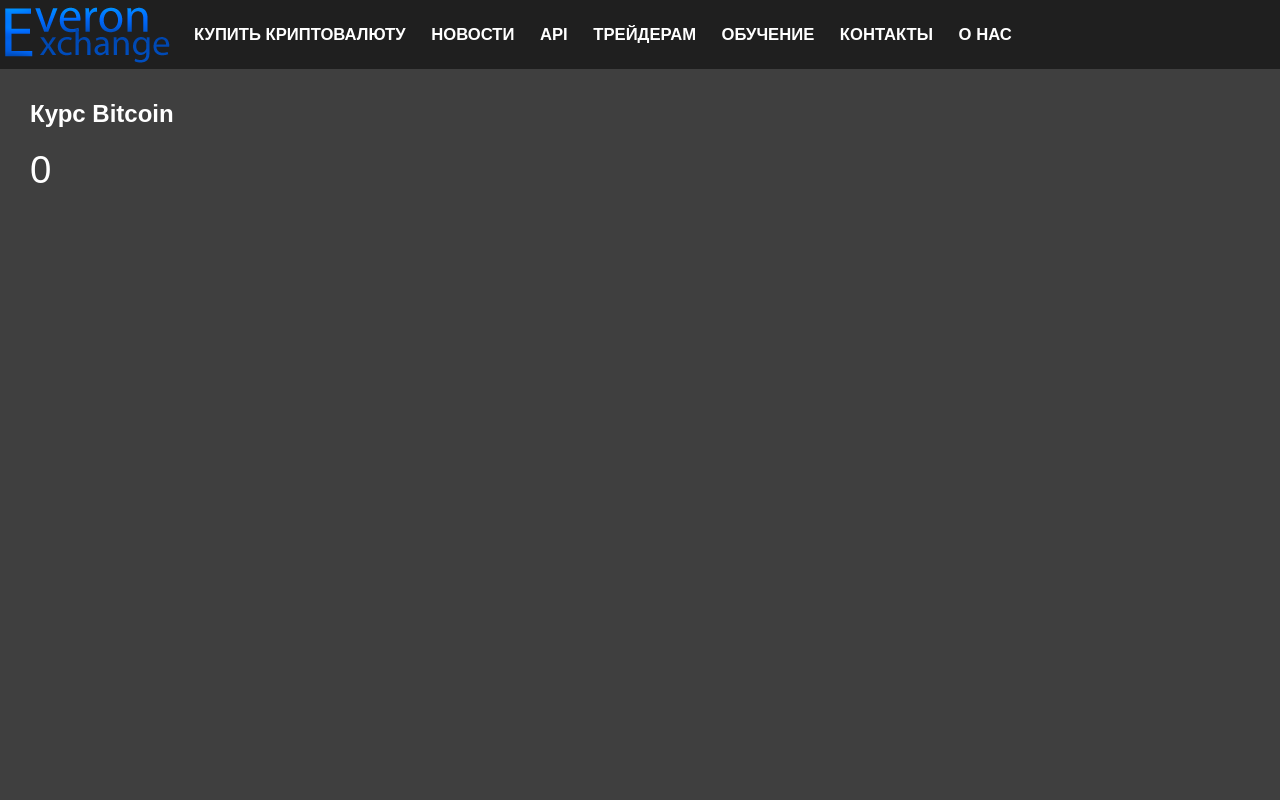
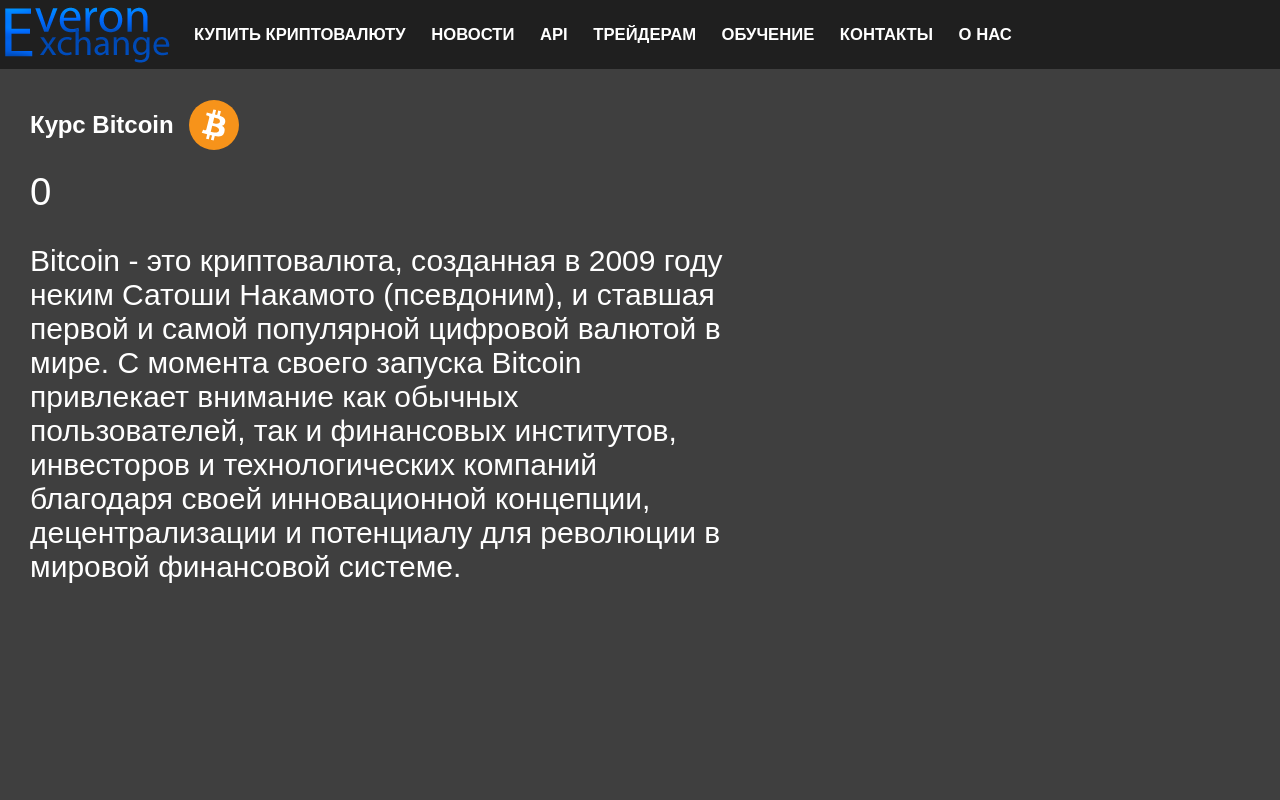
Before and after one commit to gridxprime/crypto-currency-rates, a React (Vite) app: page /btc in a window 1280 px wide. Shown: the top 800 px of the page. Built offline with nearby package versions, Linux system fonts and the light colour scheme; no server answers; a web font is replaced by a local one.

Commit message:
v1.2.5 'Btc page added'

```diff
--- a/src/components/pages/Btc.jsx
+++ b/src/components/pages/Btc.jsx
@@ -2,7 +2,7 @@ import React, { useState, useEffect } from 'react';
 import './style.css'
 import './media.css'
 import Footer from '../Footer.jsx'
-
+import btcIcon from '../../assets/img/Main/btc.svg'
 
 function Btc() {
 
@@ -31,12 +31,22 @@ function Btc() {
   <>
 
 <section className='rates__page'>
-    <h2>
-      Курс Bitcoin
-    </h2>
+    <div className="crypto__inner">
+      <h2> Курс Bitcoin</h2>
+      <img style={{width: '50px'}} src={btcIcon} alt="" />
+      </div>
+    <div className="crypto__rate">
+
     <span className='crypto__price'>
       {btcPrice}
     </span>
+    <span className='crypto__desc'>
+    Bitcoin - это криптовалюта, созданная в 2009 году
+     неким Сатоши Накамото (псевдоним), и ставшая первой и
+     самой популярной цифровой валютой в мире. С момента своего запуска Bitcoin привлекает внимание как обычных пользователей, так и финансовых институтов, инвесторов и технологических компаний благодаря своей инновационной концепции, децентрализации
+    и потенциалу для революции в мировой финансовой системе.
+    </span>
+    </div>
 
 
 </section>
--- a/src/components/pages/style.css
+++ b/src/components/pages/style.css
@@ -3,11 +3,29 @@
     padding: 100px 30px 0;
 }
 
+.crypto__inner{
+    margin-bottom: 20px;
+    display: flex;
+    align-items: center;
+    gap: 15px;
+}
 
 .crypto__price{
-    display: block;
-    padding: 20px 0;
-    font-size: clamp(25px, 3vw, 40px);
+
+
+    font-size: clamp(30px, 3vw, 45px);
 
 
 }
+
+.crypto__rate{
+    display: flex;
+    flex-direction: column;
+
+}
+
+.crypto__desc{
+    margin: 30px 0;
+    font-size: clamp(22px, 3vw, 30px);
+    max-width: 700px;
+}
```
